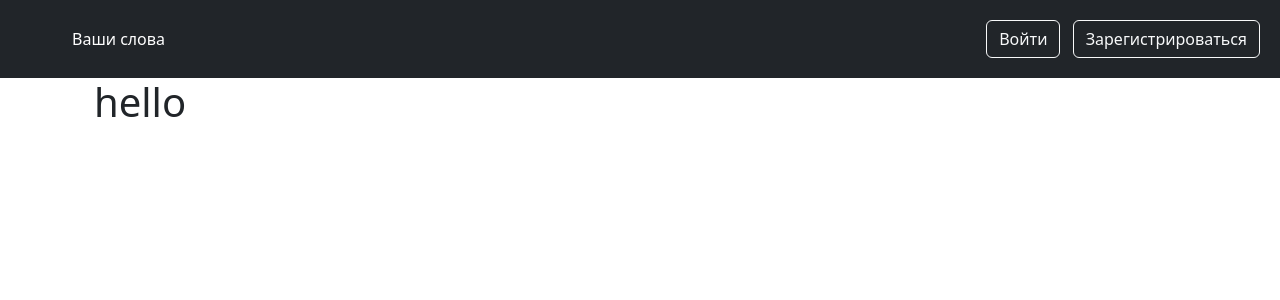
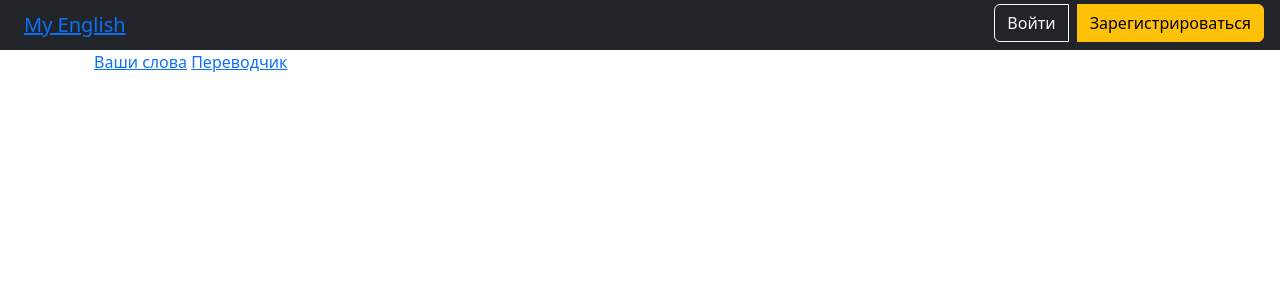
Before and after one commit to dino-mayk/MyEnglish, a Django app: template templates/homepage/index.html in a window 1280 px wide. Shown: the top 300 px of the page. Run offline with Django 4.2, Linux system fonts and the light colour scheme; the template is opened without the code that fills it, so the values that code supplies are empty.

Commit message:
translator app (template)

```diff
--- a/MyEnglish/urls.py
+++ b/MyEnglish/urls.py
@@ -1,5 +1,4 @@
 from django.conf import settings
-from django.conf.urls.static import static
 from django.contrib import admin
 from django.urls import include, path
 
@@ -9,6 +8,7 @@ urlpatterns = [
     path('', include('homepage.urls'), name='homepage'),
     path('auth/', include('users.urls'), name='users'),
     path('words/', include('words.urls'), name='words'),
+    path('translator/', include('translator.urls'), name='translator'),
 
     path('grappelli/', include('grappelli.urls')),
 ]
--- a/templates/homepage/index.html
+++ b/templates/homepage/index.html
@@ -4,6 +4,7 @@
 
 
 <div class="container">
-    <h1>hello</h1>
+    <a href="{% url 'words:list' %}">Ваши слова</a>
+    <a href="{% url 'translator:index' %}">Переводчик</a>
 </div>
 {% endblock %}
--- a/templates/includes/header.html
+++ b/templates/includes/header.html
@@ -1,21 +1,22 @@
-<header class="p-3 text-bg-dark">
-  <div class="d-flex flex-wrap align-items-center justify-content-center justify-content-lg-start">
-      <a href="/" class="d-flex align-items-center mb-2 mb-lg-0 text-white text-decoration-none">
-        <svg class="bi me-2" width="40" height="32" role="img" aria-label="Bootstrap"><use xlink:href="#bootstrap"></use></svg>
-      </a>
+{% load static %}
 
-      <ul class="nav col-12 col-lg-auto me-lg-auto mb-2 justify-content-center mb-md-0">
-        <li><a href="{% url 'words:list' %}" class="nav-link px-2 text-white">Ваши слова</a></li>
-      </ul>
+<link href="{% static 'other/css/header.css' %}" rel="stylesheet">
 
-      <div class="text-end">
+<header>
+  <div class="container-fluid justify-content-between d-flex flex-wrap text-bg-dark">
+    <nav class="navbar">
+      <div class="container-fluid">
+        <span class="navbar-brand mb-0 h1">
+          <a href="{% url 'homepage:home' %}">My English</a>
+        </span>
+      </div>
+    </nav>
     {% if user.is_authenticated %}
-          <a href="{% url 'words:add' %}"type="button" class="btn btn-warning">
-            Добавить слово
-          </a>
+      <div class="word d-flex">
+        <a class="btn btn-warning m-1" href="{% url 'words:add' %}">Добавить слово</a>
         <div class="dropdown">
           <a href="#" class="d-block link-dark text-decoration-none dropdown-toggle m-2" data-bs-toggle="dropdown" aria-expanded="false">
-              <img src="https://sun9-28.userapi.com/impg/_IoXoVQfCT0Ea6wlv0LdWg2t2aSHN5kzIo8pnQ/BYJrAtkaNdg.jpg?size=1024x1024&quality=95&sign=feb75575ae124b51f911cef736186994&type=album" alt="..." class="rounded-circle" width="32" height="32">
+            <img src="{{ user.avatar.url }}" alt="mdo" class="rounded-circle" width="32" height="32">
           </a>
           <ul class="dropdown-menu text-center">
             <li><a class="dropdown-item" href="{% url 'users:profile' %}">Профиль</a></li>
@@ -23,10 +24,14 @@
             <li><a class="dropdown-item" href="{% url 'users:logout' %}">Выход</a></li>
           </ul>
         </div>
+      </div>
     {% else %}
+      <div class="user">
+        <div class="btn-group">
           <a class="btn btn-outline-light m-1" href="{% url 'users:login' %}">Войти</a>
-          <a class="btn btn-outline-light m-1" href="{% url 'users:signup' %}">Зарегистрироваться</a>
+          <a class="btn btn-warning m-1" href="{% url 'users:signup' %}">Зарегистрироваться</a>
+        </div>
+      </div>
     {% endif %}
   </div>
-  </div>
 </header>
--- a/translator/urls.py
+++ b/translator/urls.py
@@ -1,9 +1,9 @@
 from django.urls import path
 
-from users import views
+from translator import views
 
 app_name = 'translator'
 
 urlpatterns = [
-    path('translator/', views.translator, name='translator'),
+    path('', views.index, name='index'),
 ]
--- a/translator/views.py
+++ b/translator/views.py
@@ -2,7 +2,7 @@ from django.shortcuts import render
 from googletrans import Translator
 
 
-def translator(request):
+def index(request):
     if request.method == 'POST':
         lang = request.POST.get('lang', None)
         txt = request.POST.get('txt', None)
@@ -12,4 +12,4 @@ def translator(request):
 
         return render(request, 'translator.html', {'result': tr.text})
 
-    return render(request, 'translator.html')
+    return render(request, 'translator/translator.html')
```
Also changed, not shown: templates/translator/translator.html (added, +37 -0 lines), 1 other file. Lines whose indentation alone changed are shown as unchanged.
